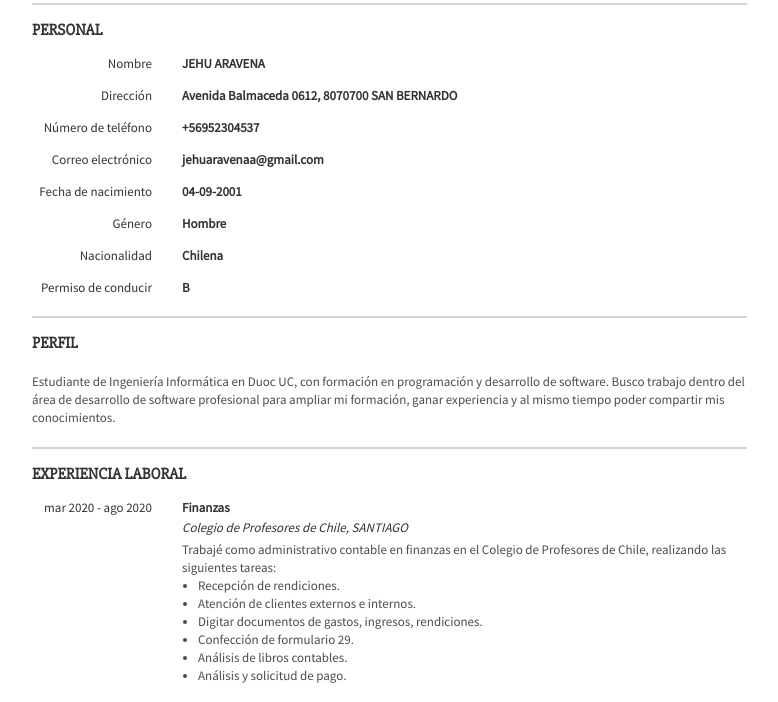
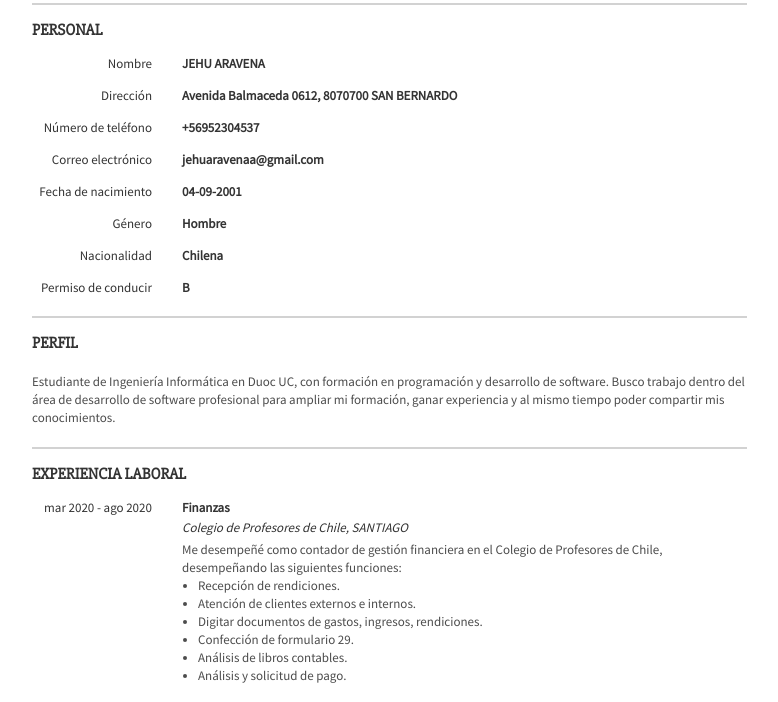
Before and after one commit to Ech-Dev/jehu.github.io, a plain HTML site: page index.html in a window 1280 px wide. Shown: the part 84-786 px from the top of the page, without its empty margins (8-786 px from the left). Drawn offline with Linux system fonts and the light colour scheme.

Commit message:
Update index.html

```diff
--- a/index.html
+++ b/index.html
@@ -500,7 +500,7 @@
                                     Colegio de Profesores de Chile, SANTIAGO                                </div>
                             </div>
                                                             <div class="section--content">
-                                    <p>Trabajé como administrativo contable en finanzas en el Colegio de Profesores de Chile, realizando las siguientes tareas:</p><ul><li>Recepción de rendiciones.</li><li>Atención de clientes externos e internos.</li><li>Digitar documentos de gastos, ingresos, rendiciones.</li><li>Confección de formulario 29.</li><li>Análisis de libros contables.</li><li>Análisis y solicitud de pago.</li></ul>
+                                    <p>Me desempeñé como contador de gestión financiera en el Colegio de Profesores de Chile, desempeñando las siguientes funciones:</p><ul><li>Recepción de rendiciones.</li><li>Atención de clientes externos e internos.</li><li>Digitar documentos de gastos, ingresos, rendiciones.</li><li>Confección de formulario 29.</li><li>Análisis de libros contables.</li><li>Análisis y solicitud de pago.</li></ul>
                                 </div>
                                                     </li>
                                     </ol>
```
